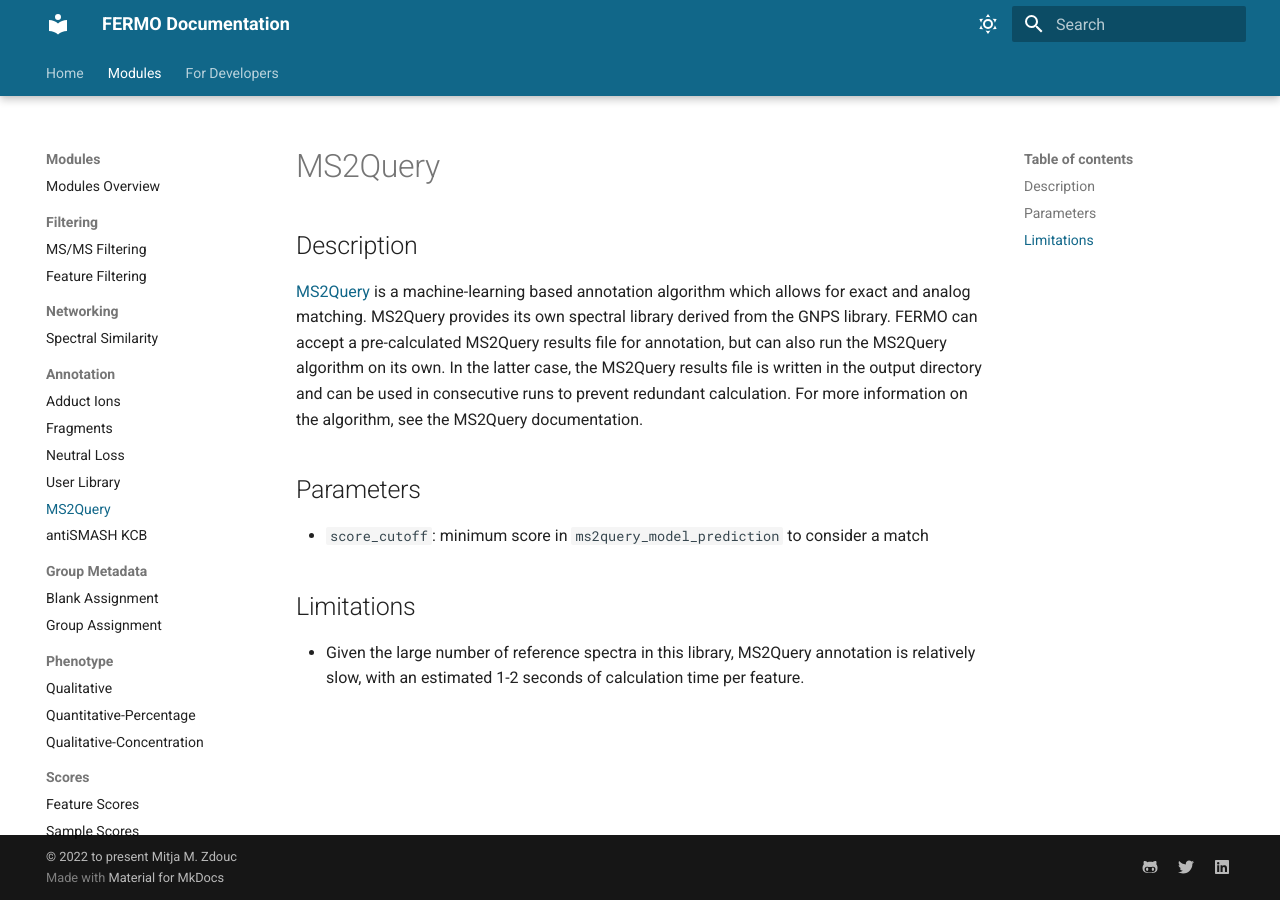
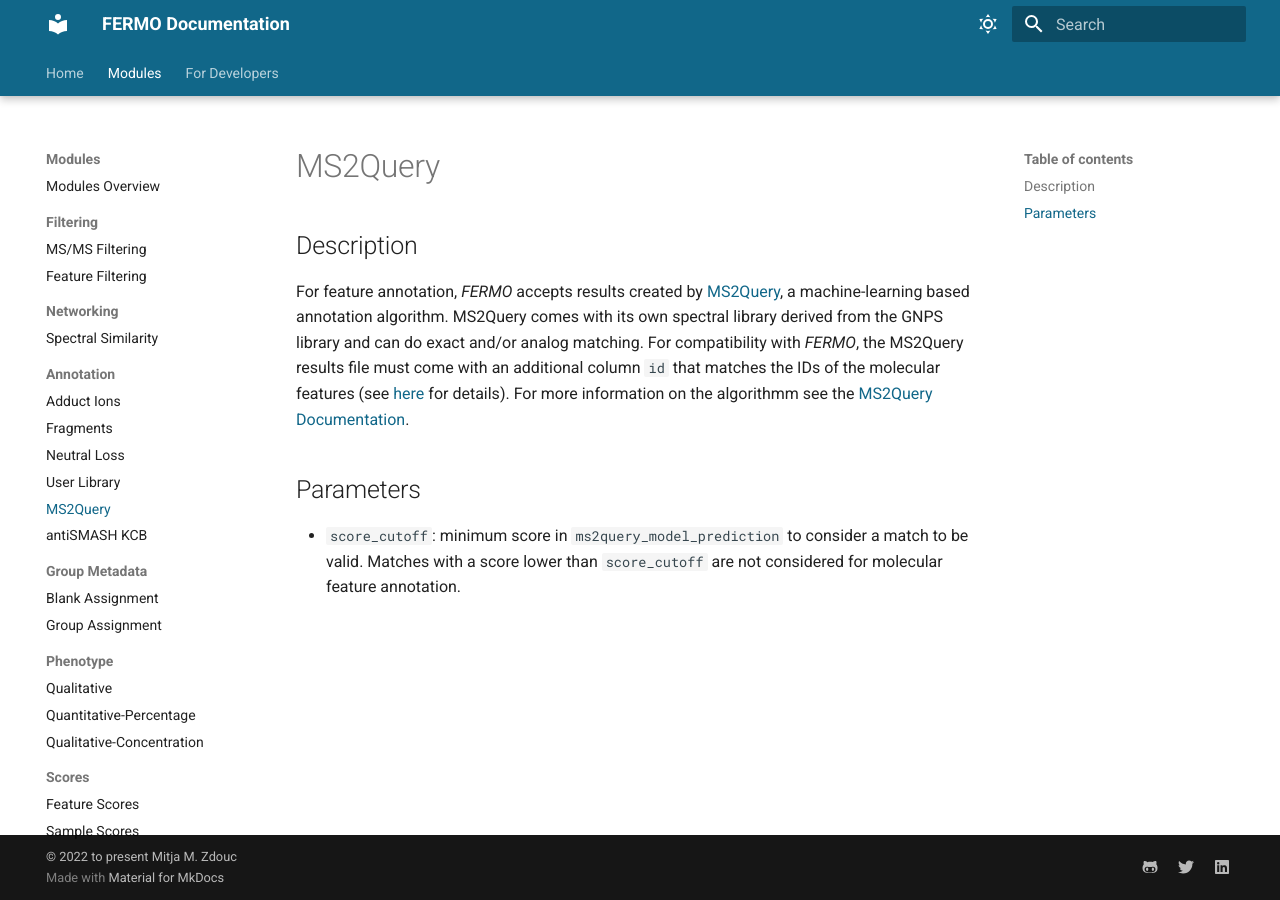
Before and after one commit to mmzdouc/fermo_docs, an MkDocs documentation site: the page built from docs/modules/annotation.ms2query.md, in a window 1280 px wide. Built offline with MkDocs 1.6.1 and Material for MkDocs 9.7.7, drawn with Linux system fonts in a browser that asks for light colours.

Commit message:
Update ms2query information following changes in fermo_core 0.4.0

```diff
--- a/docs/modules/annotation.ms2query.md
+++ b/docs/modules/annotation.ms2query.md
@@ -1,11 +1,10 @@
 ## Description
 
-[MS2Query](https://github.com/iomega/ms2query) is a machine-learning based annotation algorithm which allows for exact and analog matching. MS2Query provides its own spectral library derived from the GNPS library. FERMO can accept a pre-calculated MS2Query results file for annotation, but can also run the MS2Query algorithm on its own. In the latter case, the MS2Query results file is written in the output directory and can be used in consecutive runs to prevent redundant calculation. For more information on the algorithm, see the MS2Query documentation.
+For feature annotation, *FERMO* accepts results created by [MS2Query](https://github.com/iomega/ms2query), a machine-learning based annotation algorithm.
+MS2Query comes with its own spectral library derived from the GNPS library and can do exact and/or analog matching.
+For compatibility with *FERMO*, the MS2Query results file must come with an additional column `id` that matches the IDs of the molecular features (see [here](../home/input_output.md#ms2query-results-file) for details).
+For more information on the algorithmm see the [MS2Query Documentation](https://github.com/iomega/ms2query).
 
 ## Parameters
 
-- `score_cutoff`: minimum score in `ms2query_model_prediction` to consider a match
-
-## Limitations
-
-- Given the large number of reference spectra in this library, MS2Query annotation is relatively slow, with an estimated 1-2 seconds of calculation time per feature.
+- `score_cutoff`: minimum score in `ms2query_model_prediction` to consider a match to be valid. Matches with a score lower than `score_cutoff` are not considered for molecular feature annotation.
```
